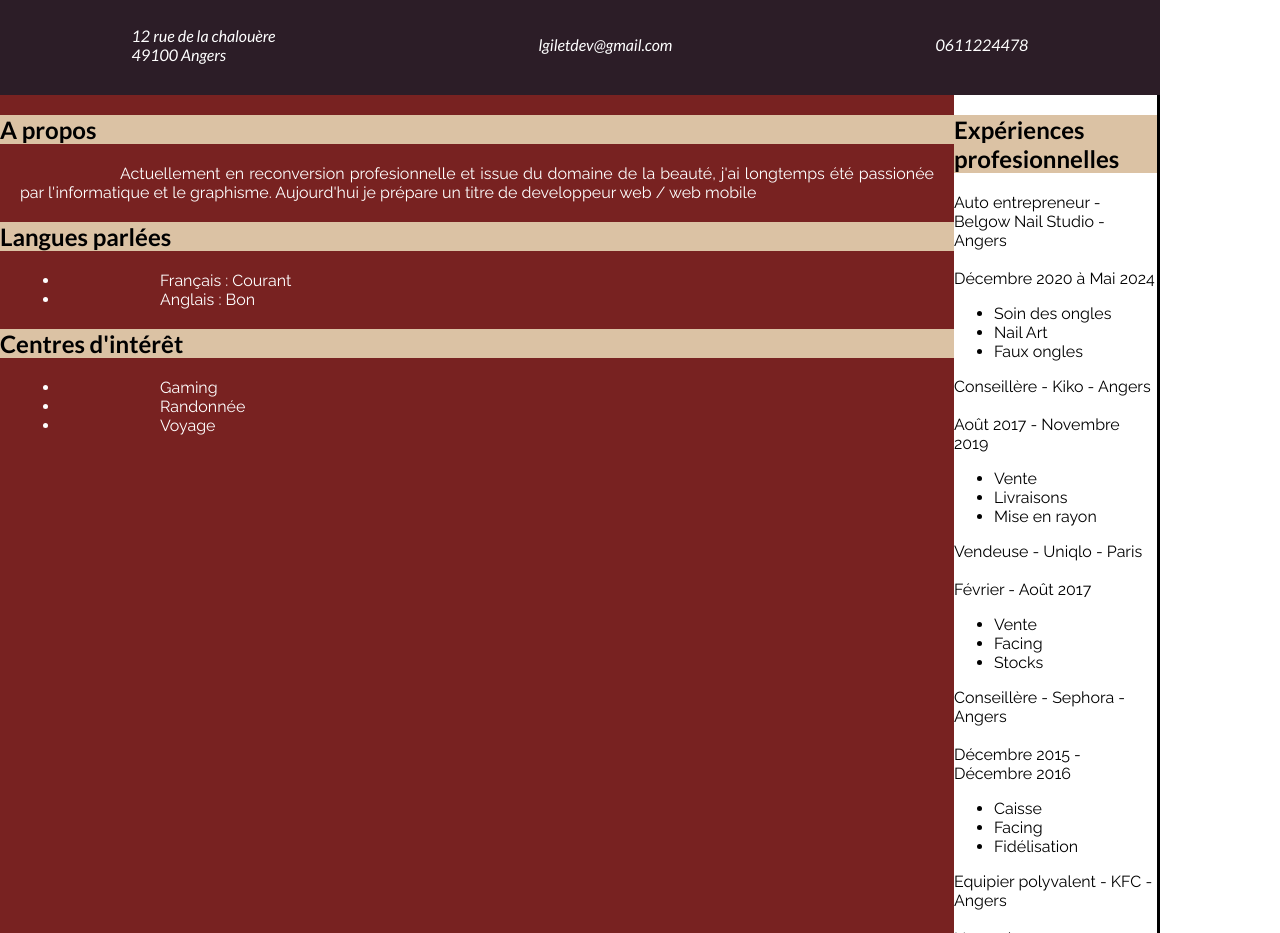
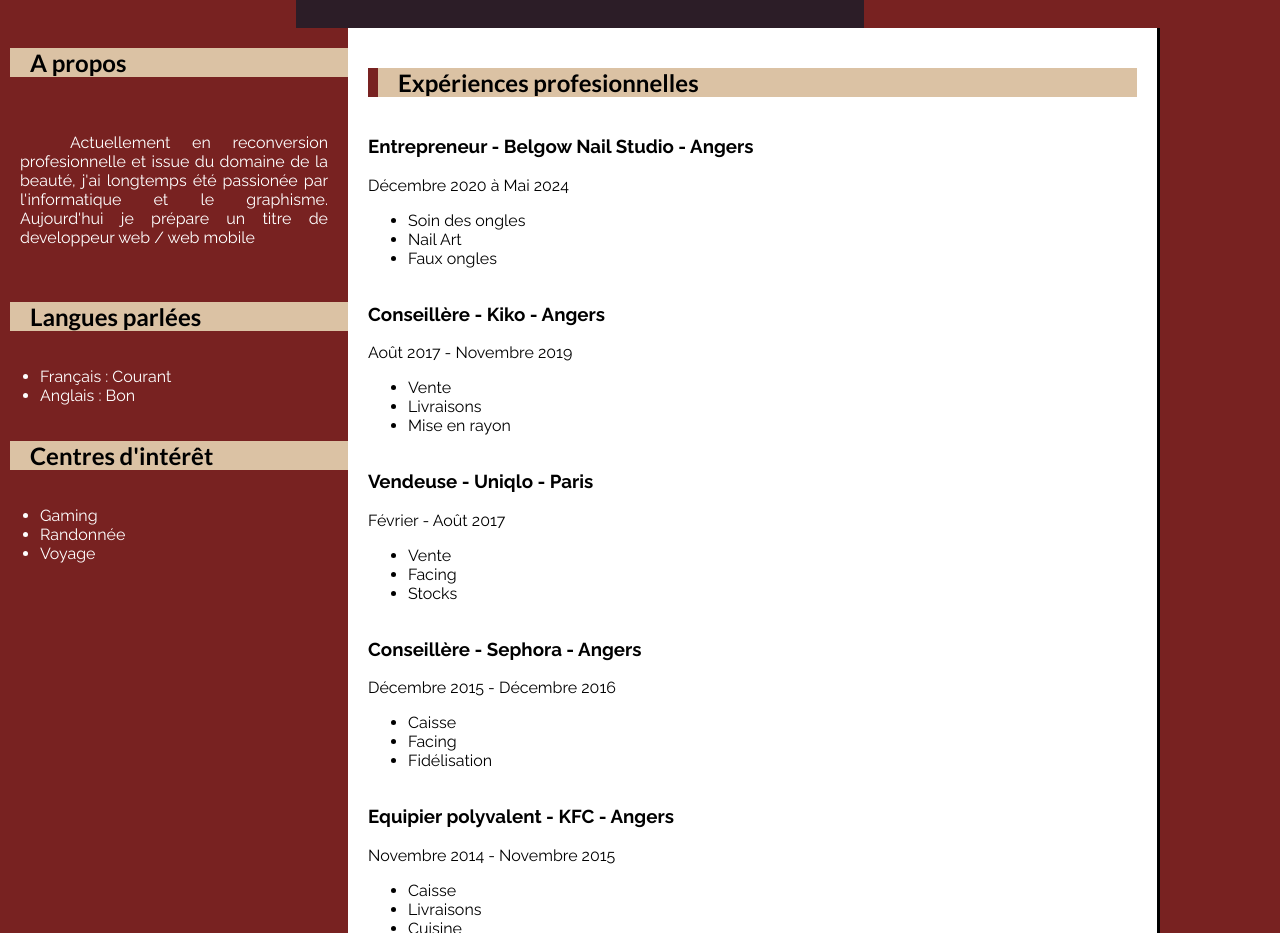
Before and after one commit to Lgiletfr/Devoir, a plain HTML site: page index.html in a window 1280 px wide. Shown: the part 306-1239 px from the top of the page. Drawn offline with Linux system fonts and the light colour scheme.

Commit message:
devoir-v2

```diff
--- a/assets/css/style.css
+++ b/assets/css/style.css
@@ -3,44 +3,56 @@
     src: url('../fonts/Raleway-Regular.woff2')
 }
 
-.p2{
-    font-family: "Raleway";
-    color: white;
-    text-indent: 100px;
-    text-align: justify;
-    margin: 20px;
-}
-
-.p3{
-    font-family: "Raleway";
-    color: black;
-}
-
-#p1{
-    font-family: "Raleway";
-    background-color: #2c1d27;
-    color: white;
-}
-
-.titres {
-    font-family: Lato;
-    background-color: #dbc2a4;
-}
-
-.titre{
+.titreB{
     font-family: Lato;
     color: white;
     text-align: center;
 }
 
-#adress{
+.titresN{
     font-family: Lato;
-    font-style: italic;
-    color: white;
-    background-color: #2c1d27;
+    background-color: #dbc2a4;
+    padding-left: 20px;
+    border-left: solid 10px #782221;
 }
 
-a {
+.p1{
+    font-family: raleway;
+    color: white;
+}
+
+#p2{
+    font-family: raleway;
+    color: white;
+    text-indent: 50px;
+    text-align: justify;
+    padding: 20px;
+}
+
+#bloc-droit{
+    font-family: raleway;
+}
+
+#photo{
+    width: 100px;
+    height: 100px;
+    border-radius: 50%;
+    box-shadow: 0 0 10px white;
+}
+
+a{
     text-decoration:none;
     color: white;
-    }
+}
+
+#en-tete:hover{
+    text-decoration: underline white;
+}
+
+#photo:hover{
+    cursor: zoom-in;
+}
+
+.exp:hover{
+    border-right: solid 10px #782221;
+}
--- a/assets/css/stylesheet.css
+++ b/assets/css/stylesheet.css
@@ -1,66 +1,64 @@
-/* RESET CSS */
-body {
-    margin: 0;
+*{
+    box-sizing: border-box;
 }
 
-html{
-   height: auto;
-   width: 1160px;
+body{
+    margin: 0;
+    padding: 0;
+    width: 1160px;
+    background-color: #782221;
 }
 
 header{
-    background-color: #782221;
     display: flex;
     flex-direction: column;
-}
-
-main, footer{
-    background-color: #782221;
-}
-
-#photo{
-    width : 150px;
-    height : 150px;
-    border-radius: 100px;
-    background-color: white;
-    box-shadow: 0 0 15px  white;
-    margin: auto;
-}
-
-#photo:hover{
-    cursor: zoom-in;
-}
-
-#adress{
-    height: 100px;
-    display: flex;
-    flex-direction: row;
-    justify-content: space-around;
     align-items: center;
 }
 
-#adress:hover{
-    text-decoration: underline;
+#en-tete{
+    background-color: #2c1d27;
+    font-family: raleway;
+    padding: 30px;
+    display: flex;
 }
 
-#corps{
-    border-right: solid;
-    background-color: white;
-}
-
-#cv{
+main{
     display: flex;
     flex-direction: row;
 }
 
+#bloc-gauche{
+    width: 30%;
+    display: flex;
+    flex-direction: column;
+    justify-content: flex-start;
+}
+
+#bloc-droit{
+    width: 70%;
+    background-color: white;
+    border-right: solid;
+    display: flex;
+    flex-direction: column;
+    justify-content: flex-start;
+    padding: 20px;
+}
+
+footer{
+    display: flex;
+    flex-direction: row;
+    justify-content: center;
+}
+
 img{
     height: 100px;
+    width: 100px;
 }
 
-img:hover{
+.logo:hover{
     opacity: 60%;
 }
 
-.titres:hover{
-    border-left: solid 10px #782221;
+p:hover{
+    border-right: solid 1px #782221;
 }
--- a/index.html
+++ b/index.html
@@ -14,111 +14,97 @@
 </head>
 <body>
     <header>
-        <img src="./img/IMG_7413.JPG" alt="ma photo" id="photo">
-        <h1 class="titre">Lisa Gilet</h1>
-        <h2 class="titre">Developpeuse Web Junior</h2>
-        <section id="adress">
-            <div>
-                <a href="https://www.google.fr/maps/place/12+Rue+de+la+Chalou%C3%A8re,+49100+Angers/@47.4785814,-0.5455886,17z/data=!3m1!4b1!4m6!3m5!1s0x480878e5370b30df:0x846cf772c436ce6b!8m2!3d47.4785814!4d-0.5430137!16s%2Fg%2F11b8v6dx4v?entry=ttu" target="_blank">12 rue de la chalouère <br>
+            <a href="https://i.pinimg.com/originals/44/f4/35/44f435ea202a576c824656fcd7f9e8d5.jpg" target="_blank"><img src="./img/44f435ea202a576c824656fcd7f9e8d5.jpg" alt="ma photo" id="photo"></a>
+            <h1 class="titreB">Lisa Gilet</h1>
+            <h2 class="titreB">Developpeuse Web Junior</h2>
+            <div id="en-tete">
+                <a href="https://www.google.fr/maps/place/12+Rue+de+la+Chalou%C3%A8re,+49100+Angers/@47.4785814,-0.5455886,17z/data=!3m1!4b1!4m6!3m5!1s0x480878e5370b30df:0x846cf772c436ce6b!8m2!3d47.4785814!4d-0.5430137!16s%2Fg%2F11b8v6dx4v?entry=ttu" target="_blank">12 rue de la chalouère
                 49100 Angers</a>
-            </div>
-            <div>
                 <a href= "mailito:lgiletdev@gmail.com">lgiletdev@gmail.com</a>
-            </div>
-            <div>
                 <a href="tel:0611224478">0611224478</a>
             </div>
-        </section>
     </header>
     <main>
-        <section id="cv">
         <div id="bloc-gauche">
-                <h2 class="titres">A propos</h2>
-                <p class="p2">
+            <h2 class="titresN">A propos</h2>
+            <p id="p2">
             Actuellement en reconversion profesionnelle et issue du domaine de la beauté,
             j'ai longtemps été passionée par l'informatique et le graphisme.
             Aujourd'hui je prépare un titre de developpeur web / web mobile
             </p>
-                <h2 class="titres">Langues parlées</h2>
-                <p class="p2">
-                    <ul class="p2">
+            <h2 class="titresN">Langues parlées</h2>
+                <ul class="p1">
                     <li>Français : Courant</li>
                     <li>Anglais : Bon</li>
                 </ul>
-                </p>
-                <h2 class="titres">Centres d'intérêt</h2>
-                <p class="p2">
-                    <ul class="p2">
+            <h2 class="titresN">Centres d'intérêt</h2>
+                <ul class="p1">
                     <li>Gaming</li>
                     <li>Randonnée</li>
                     <li>Voyage</li>
                 </ul>
-                </p>
         </div>
-            <div id="corps">
-                <h2 class="titres">Expériences profesionnelles</h2>
-                <p class="p3">
-                    Auto entrepreneur - Belgow Nail Studio - Angers <br>
-                    <br>
-                    Décembre 2020 à Mai 2024
-                    <ul class="p3">
+        <div id="bloc-droit">
+                <h2 class="titresN">Expériences profesionnelles</h2>
+            <section class="exp">
+                <h3> Entrepreneur - Belgow Nail Studio - Angers</h3>
+                    <p>Décembre 2020 à Mai 2024</p>
+                    <ul>
                         <li>Soin des ongles</li>
                         <li>Nail Art</li>
                         <li>Faux ongles</li>
                     </ul>
-                    </p>
-                <p class="p3">
-                    Conseillère - Kiko - Angers <br>
-                    <br>
-                    Août 2017 - Novembre 2019
-                    <ul class="p3">
+            </section>
+            <section class="exp">
+                <h3>Conseillère - Kiko - Angers</h3>
+                    <p>Août 2017 - Novembre 2019</p>
+                        <ul>
                             <li>Vente</li>
                             <li>Livraisons</li>
                             <li>Mise en rayon</li>
                         </ul>
-                </p>
-                <p class="p3">
-                    Vendeuse - Uniqlo - Paris <br>
-                    <br>
-                    Février - Août 2017
-                    <ul class="p3">
+            </section>
+            <section class="exp">
+                <h3>Vendeuse - Uniqlo - Paris</h3>
+                    <p>Février - Août 2017</p>
+                        <ul>
                             <li>Vente</li>
                             <li>Facing</li>
                             <li>Stocks</li>
                         </ul>
-                </p>
-                <p class="p3">
-                    Conseillère - Sephora - Angers <br>
-                    <br>
-                    Décembre 2015 - Décembre 2016
-                    <ul class="p3">
+            </section>
+            <section class="exp">
+                <h3>Conseillère - Sephora - Angers</h3>
+                    <p>Décembre 2015 - Décembre 2016</p>
+                        <ul>
                             <li>Caisse</li>
                             <li>Facing</li>
                             <li>Fidélisation</li>
                         </ul>
-                </p>
-                <p class="p3">
-                    Equipier polyvalent - KFC - Angers <br>
-                    <br>
-                    Novembre 2014 - Novembre 2015
-                    <ul class="p3">
+            </section>
+            <section class="exp">
+                <h3>Equipier polyvalent - KFC - Angers</h3>
+                    <p>Novembre 2014 - Novembre 2015</p>
+                        <ul>
                             <li>Caisse</li>
                             <li>Livraisons</li>
                             <li>Cuisine</li>
                         </ul>
-                </p>
-                <h2 class="titres">Diplômes / Formations</h2>
-                <p class="p3">
-                Titre Developpeur Web et Web mobile <br>
-                2024 à 2025 <br>
-                CEF (Centre Européen de Formation) <br>
-                <br>
-                BAC Esthétique  Cosmétique / Parfumerie <br>
-                2011 à 2014 <br>
-                ITEC - Angers
-                </p>
-                <h2 class="titres">Compétences</h2>
-                    <ul class="p3">
+            </section>
+            <h2 class="titresN">Diplômes / Formations</h2>
+            <section class="exp">
+                <h3>Titre Developpeur Web et Web mobile</h3>
+                    <p>2024 à 2025</p>
+                    <p>CEF (Centre Européen de Formation)</p>
+            </section>
+            <section class="exp">
+                <h3>BAC Esthétique  Cosmétique / Parfumerie</h3>
+                    <p>2011 à 2014</p>
+                    <p>ITEC - Angers</p>
+            </section>
+            <h2 class="titresN">Compétences</h2>
+            <section class="exp">
+                <ul>
                     <li>HTML 5</li>
                     <li>CSS</li>
                     <li>Git</li>
@@ -126,13 +112,13 @@
                     <li>ProCreate</li>
                     <li>Photoshop</li>
                 </ul>
+            </section>
         </div>
-        </section>
     </main>
 <footer>
     <p>
-        <a href="https://github.com/Lgiletfr" target="_blank"><img src="./img/github.png" alt="Github"></a>
-        <a href="https://www.instagram.com/belgow.nailstudio/" target="_blank"><img src="./img/instagram.png" alt="Instagram"></a>
+        <a href="https://github.com/Lgiletfr" target="_blank"><img src="./img/github.png" alt="Github" class="logo"></a>
+        <a href="https://www.instagram.com/belgow.nailstudio/" target="_blank"><img src="./img/instagram.png" alt="Instagram" class="logo"></a>
     </p>
 </footer>
 </body>
```
Also changed, not shown: img/44f435ea202a576c824656fcd7f9e8d5.jpg (added), img/IMG_7413.JPG (deleted). Lines whose indentation alone changed are shown as unchanged.
